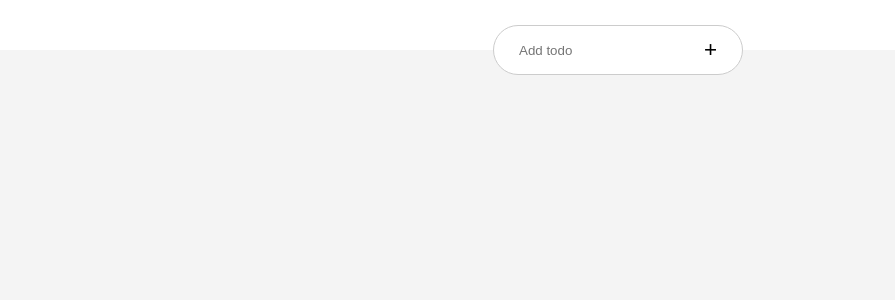
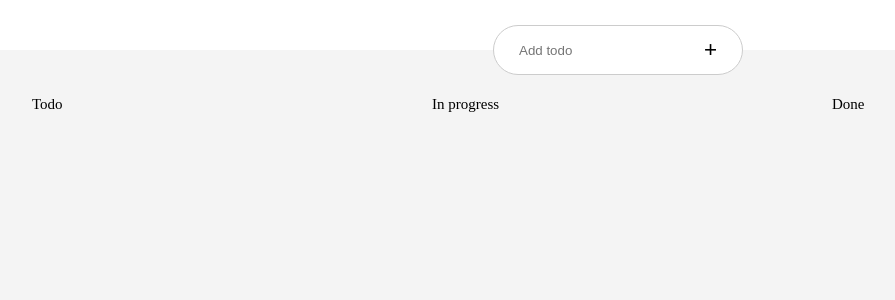
Before and after one commit to 7h1b0/todos, a Preact app: page / in a window 1280 px wide. Shown: the top 300 px of the page, without its empty margins (22-917 px from the left). Built offline with nearby package versions, Linux system fonts and the light colour scheme.

Commit message:
feat: add categories (#1)

```diff
--- a/src/components/AddTodo.js
+++ b/src/components/AddTodo.js
@@ -1,4 +1,5 @@
 import { h, Component } from 'preact';
+import { TODO } from 'utils/status';
 
 export default class AddTodos extends Component {
   state = { value: null };
@@ -9,7 +10,11 @@ export default class AddTodos extends Component {
 
   handleSubmit = e => {
     e.preventDefault();
-    this.props.onSubmit({ title: this.state.value, date: Date.now() });
+    this.props.onSubmit({
+      title: this.state.value,
+      date: Date.now(),
+      category: TODO.id,
+    });
     this.setState({ value: null });
   };
 
--- a/src/components/App.js
+++ b/src/components/App.js
@@ -1,24 +1,10 @@
 import { h, Component } from 'preact';
-import Todo from './Todo';
+import getDb from 'utils/database';
+import { removeTodo, addTodo, updateTodo } from 'utils/action';
+import { formatDate, groupBy } from 'utils/utils';
+import { STATUS } from 'utils/status';
 import AddTodo from './AddTodo';
-import getDb from '../database';
-
-function formatDate(timestamp) {
-  const dt = new Date(timestamp);
-  return `${dt.getDate()}.${dt.getMonth() + 1}.${dt.getFullYear()}`;
-}
-
-function removeTodo(idToRemoved) {
-  return ({ todos }) => ({
-    todos: todos.filter(({ id }) => id !== idToRemoved),
-  });
-}
-
-function addTodo(todo) {
-  return ({ todos }) => ({
-    todos: todos.concat([todo]),
-  });
-}
+import TodoList from './TodoList';
 
 export default class App extends Component {
   state = {
@@ -36,9 +22,9 @@ export default class App extends Component {
     }
   }
 
-  handleSubmit = async ({ title, date }) => {
+  handleSubmit = async ({ title, date, category }) => {
     const caption = formatDate(date);
-    const todo = { title, caption };
+    const todo = { title, caption, category };
     try {
       const res = await this.db.add(todo);
       todo.id = res.target.result;
@@ -53,9 +39,42 @@ export default class App extends Component {
     this.setState(removeTodo(id));
   };
 
+  handleDragStart = id => () => {
+    event.dataTransfer.setData('dragContent', JSON.stringify({ id }));
+  };
+
+  handleDragOver = id => e => {
+    e.preventDefault();
+    return false;
+  };
+
+  handleDrop = categoryId => async e => {
+    e.preventDefault();
+
+    try {
+      const { id: targetId } = JSON.parse(
+        event.dataTransfer.getData('dragContent'),
+      );
+
+      const { todos } = this.state;
+      const indedTargetTodo = todos.findIndex(({ id }) => id === targetId);
+      if (~indedTargetTodo) {
+        const targetToto = todos[indedTargetTodo];
+        const updatedToto = { ...targetToto, category: categoryId };
+        this.setState(updateTodo(updatedToto, indedTargetTodo));
+        await this.db.edit(updatedToto);
+      }
+    } catch (err) {
+      console.log(err);
+    }
+
+    return false;
+  };
+
   render(_, { todos }) {
+    const groupedTodos = groupBy(todos, 'category');
     return (
-      <div>
+      <div class="app">
         <header>
           <AddTodo
             title="Add todo"
@@ -63,14 +82,20 @@ export default class App extends Component {
             onSubmit={this.handleSubmit}
           />
         </header>
-        {todos.map(({ title, caption, id }) => (
-          <Todo
-            key={id}
-            title={title}
-            caption={caption}
-            onDelete={this.handleDelete(id)}
-          />
-        ))}
+        <div class="wrapper">
+          {STATUS.map(({ id, label }) => (
+            <TodoList
+              label={label}
+              key={id}
+              id={id}
+              todos={groupedTodos[id] || []}
+              onDelete={this.handleDelete}
+              onDragStart={this.handleDragStart}
+              onDragOver={this.handleDragOver}
+              onDrop={this.handleDrop}
+            />
+          ))}
+        </div>
       </div>
     );
   }
--- a/src/components/Todo.js
+++ b/src/components/Todo.js
@@ -5,14 +5,14 @@ export default class Todo extends Component {
     return title !== this.props.title || caption !== this.props.caption;
   }
 
-  render({ title, caption, onDelete }) {
+  render({ id, title, caption, onDelete, onDragStart }) {
     return (
-      <div class="todo">
+      <div class="todo" draggable={true} onDragStart={onDragStart(id)}>
         <div>
           <p class="title">{title}</p>
           <p class="caption">Added on: {caption}</p>
         </div>
-        <button class="delete" onClick={onDelete} />
+        <button class="delete" onClick={onDelete(id)} />
       </div>
     );
   }
--- /dev/null
+++ b/src/components/TodoList.js
@@ -0,0 +1,26 @@
+import { h, Component } from 'preact';
+import Todo from './Todo';
+
+export default class TodoList extends Component {
+  shouldComponentUpdate({ label, todos }) {
+    return (
+      label !== this.props.label || todos.length !== this.props.todos.length
+    );
+  }
+
+  render({ id, label, todos, onDelete, onDragStart, onDragOver, onDrop }) {
+    return (
+      <section onDragOver={onDragOver(id)} onDrop={onDrop(id)}>
+        <h2>{label}</h2>
+        {todos.map(todo => (
+          <Todo
+            key={todo.id}
+            onDelete={onDelete}
+            onDragStart={onDragStart}
+            {...todo}
+          />
+        ))}
+      </section>
+    );
+  }
+}
--- a/src/index.html
+++ b/src/index.html
@@ -26,6 +26,7 @@
       }
       header {
         background: white;
+        margin-bottom: 32px;
       }
       form,
       .todo {
@@ -65,11 +66,21 @@
         justify-content: space-between;
         padding: 16px 0;
         margin: 0 auto;
-        border-top: 1px solid #ccc;
+        border: 1px solid #ccc;
+        background: white;
+        padding: 14px;
+        margin: 14px 0;
       }
-      .todo:first-of-type {
-        border-top: none;
-        margin-top: 32px;
+      .wrapper {
+        max-width: 1200px;
+        width: 95%;
+        height: 100%;
+        margin: 0 auto;
+        display: flex;
+      }
+      section {
+        flex: 1;
+        padding: 14px;
       }
       button,
       input {
@@ -95,6 +106,11 @@
         background: #000;
         width: 20px;
       }
+      .app {
+        display: flex;
+        flex-direction: column;
+        height: 100%;
+      }
     </style>
   </head>
 
--- a/src/index.js
+++ b/src/index.js
@@ -1,6 +1,8 @@
 import { h, render } from 'preact';
 import App from './components/App';
-import registerServiceWorker from './registerSW';
 
 render(<App />, document.body);
-registerServiceWorker();
+
+if ('serviceWorker' in navigator) {
+  navigator.serviceWorker.register('service-worker.js');
+}
--- a/src/registerSW.js
+++ /dev/null
@@ -1,5 +0,0 @@
-export default function() {
-  if ('serviceWorker' in navigator) {
-    navigator.serviceWorker.register('service-worker.js');
-  }
-}
--- /dev/null
+++ b/src/utils/action.js
@@ -0,0 +1,17 @@
+export function removeTodo(idToRemoved) {
+  return ({ todos }) => ({
+    todos: todos.filter(({ id }) => id !== idToRemoved),
+  });
+}
+
+export function addTodo(todo) {
+  return ({ todos }) => ({
+    todos: todos.concat([todo]),
+  });
+}
+
+export function updateTodo(todo, insertAt) {
+  return ({ todos }) => ({
+    todos: [...todos.slice(0, insertAt), todo, ...todos.slice(insertAt + 1)],
+  });
+}
--- a/src/database.js
+++ b/src/utils/database.js
@@ -35,6 +35,17 @@ export default function getDb() {
     });
   }
 
+  function edit(todo) {
+    return new Promise((resolve, reject) => {
+      const request = db
+        .transaction(['todo'], 'readwrite')
+        .objectStore('todo')
+        .put(todo);
+      request.onerror = reject;
+      request.onsuccess = resolve;
+    });
+  }
+
   return new Promise((resolve, reject) => {
     const request = window.indexedDB.open('Todos', 3);
     request.onerror = reject;
@@ -44,6 +55,7 @@ export default function getDb() {
         findAll,
         add,
         remove,
+        edit,
       });
     };
 
--- /dev/null
+++ b/src/utils/status.js
@@ -0,0 +1,13 @@
+export const TODO = {
+  label: 'Todo',
+  id: 0,
+};
+export const IN_PROGRESS = {
+  label: 'In progress',
+  id: 1,
+};
+export const DONE = {
+  label: 'Done',
+  id: 2,
+};
+export const STATUS = [TODO, IN_PROGRESS, DONE];
--- /dev/null
+++ b/src/utils/utils.js
@@ -0,0 +1,14 @@
+export function formatDate(timestamp) {
+  const dt = new Date(timestamp);
+  return `${dt.getDate()}.${dt.getMonth() + 1}.${dt.getFullYear()}`;
+}
+
+export function groupBy(items, key) {
+  return items.reduce(
+    (result, item) => ({
+      ...result,
+      [item[key]]: [...(result[item[key]] || []), item],
+    }),
+    {},
+  );
+}
--- a/webpack.config.js
+++ b/webpack.config.js
@@ -5,7 +5,7 @@ const CleanWebpackPlugin = require('clean-webpack-plugin');
 const SWPrecacheWebpackPlugin = require('sw-precache-webpack-plugin');
 const ManifestPlugin = require('webpack-manifest-plugin');
 
-module.exports = ({ prod = false }) => {
+module.exports = ({ prod = false } = {}) => {
   const plugins = prod
     ? [
         new ManifestPlugin({
@@ -44,6 +44,12 @@ module.exports = ({ prod = false }) => {
           exclude: /node_modules/,
         },
       ],
+    },
+    resolve: {
+      alias: {
+        components: path.join(__dirname, 'src/components/'),
+        utils: path.join(__dirname, 'src/utils/'),
+      },
     },
     plugins: [
       new HtmlWebpackPlugin({
```
